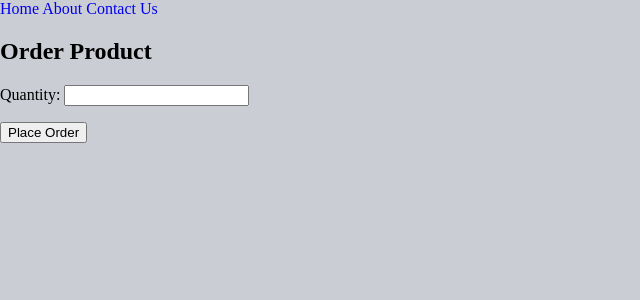
After one commit to fuunshi/ArtOurs, a Django app: page /marketplace/products/1/order/ in a window 1280 px wide. The commit adds this page. Shown: the top 300 px of the page, without its empty margins (0-640 px from the left). Run offline with Django 5.2, Linux system fonts and the light colour scheme.

Commit message:
Marketplace Templates

```diff
--- /dev/null
+++ b/ArtOurs/marketplace/forms.py
@@ -0,0 +1,8 @@
+from django import forms
+
+class OrderForm(forms.Form):
+    quantity = forms.IntegerField(min_value=1)
+
+class ReviewForm(forms.Form):
+    rating = forms.IntegerField(min_value=0, max_value=5)
+    comment = forms.CharField(widget=forms.Textarea)
--- /dev/null
+++ b/ArtOurs/marketplace/templates/marketplace/order_product.html
@@ -0,0 +1,10 @@
+{% extends "core/base.html" %}
+
+{% block body %}
+<h1>Order Product</h1>
+<form action="" method="post">
+    {% csrf_token %}
+    {{ form.as_p }}
+    <button type="submit">Place Order</button>
+</form>
+{% endblock body %}
--- a/ArtOurs/marketplace/templates/marketplace/product_list.html
+++ b/ArtOurs/marketplace/templates/marketplace/product_list.html
@@ -10,7 +10,7 @@
     {% for product in products %}
         <div class='product'>
             <img src="{{ product.image.url }}" alt="{{ product.title }}" class="image">
-            <h3>{{ product.title }}</h3>
+            <a href="{% url 'product-detail' pk=product.pk %}"><h3>{{ product.title }}</h3></a>
             <p>{{ product.description }}</p>
             <p>Price: ${{ product.price }}</p>
             <p>{% if product.is_available %}Available{% else %}Not Available{% endif %}</p>
--- a/ArtOurs/marketplace/urls.py
+++ b/ArtOurs/marketplace/urls.py
@@ -1,6 +1,10 @@
 from django.urls import path
-from .views import ProductListView
+from .views import ProductListView, ProductDetailView, OrderProductView, ReviewCreateView
 
 urlpatterns = [
-    path('products/', ProductListView.as_view(), name='product-list')
+    path('products/', ProductListView.as_view(), name='product-list'),
+    path('products/<int:pk>/', ProductDetailView.as_view(), name='product-detail'),
+    path('products/<int:pk>/order/', OrderProductView.as_view(), name='order-product'),
+    path('artists/<int:artist_id>/review/', ReviewCreateView.as_view(), name='create-review'),
+
 ]
--- a/ArtOurs/marketplace/views.py
+++ b/ArtOurs/marketplace/views.py
@@ -1,8 +1,44 @@
 from django.views.generic import ListView
-from .models import Product
+from .models import Product, ArtistProfile
+from django.shortcuts import render, redirect
+from django.views.generic import DetailView, FormView
+from django.urls import reverse_lazy
+from .models import Product, Order, Review
+from .forms import OrderForm, ReviewForm
 
 class ProductListView(ListView):
     model = Product
     template_name = 'product_list.html'
     context_object_name = 'products'
     paginate_by = 10
+
+class ProductDetailView(DetailView):
+    model = Product
+    template_name = 'marketplace/product_detail.html'
+    context_object_name = 'product'
+
+class OrderProductView(FormView):
+    template_name = 'marketplace/order_product.html'
+    form_class = OrderForm
+
+    def form_valid(self, form):
+        product_id = self.kwargs['pk']
+        product = Product.objects.get(pk=product_id)
+        quantity = form.cleaned_data['quantity']
+        total_price = product.price * quantity
+        customer = self.request.user.customerprofile
+        Order.objects.create(customer=customer, product=product, quantity=quantity, total_price=total_price)
+        return redirect('product-detail', pk=product_id)
+
+class ReviewCreateView(FormView):
+    template_name = 'marketplace/review_create.html'
+    form_class = ReviewForm
+
+    def form_valid(self, form):
+        artist_id = self.kwargs['artist_id']
+        artist = ArtistProfile.objects.get(pk=artist_id)
+        rating = form.cleaned_data['rating']
+        comment = form.cleaned_data['comment']
+        customer = self.request.user.customerprofile
+        Review.objects.create(artist=artist, customer=customer, rating=rating, comment=comment)
+        return redirect('artist-detail', pk=artist_id)
```
Also changed, not shown: ArtOurs/marketplace/templates/marketplace/product_detail.html (added, +37 -0 lines), ArtOurs/marketplace/templates/marketplace/review_create.html (added, +10 -0 lines).
